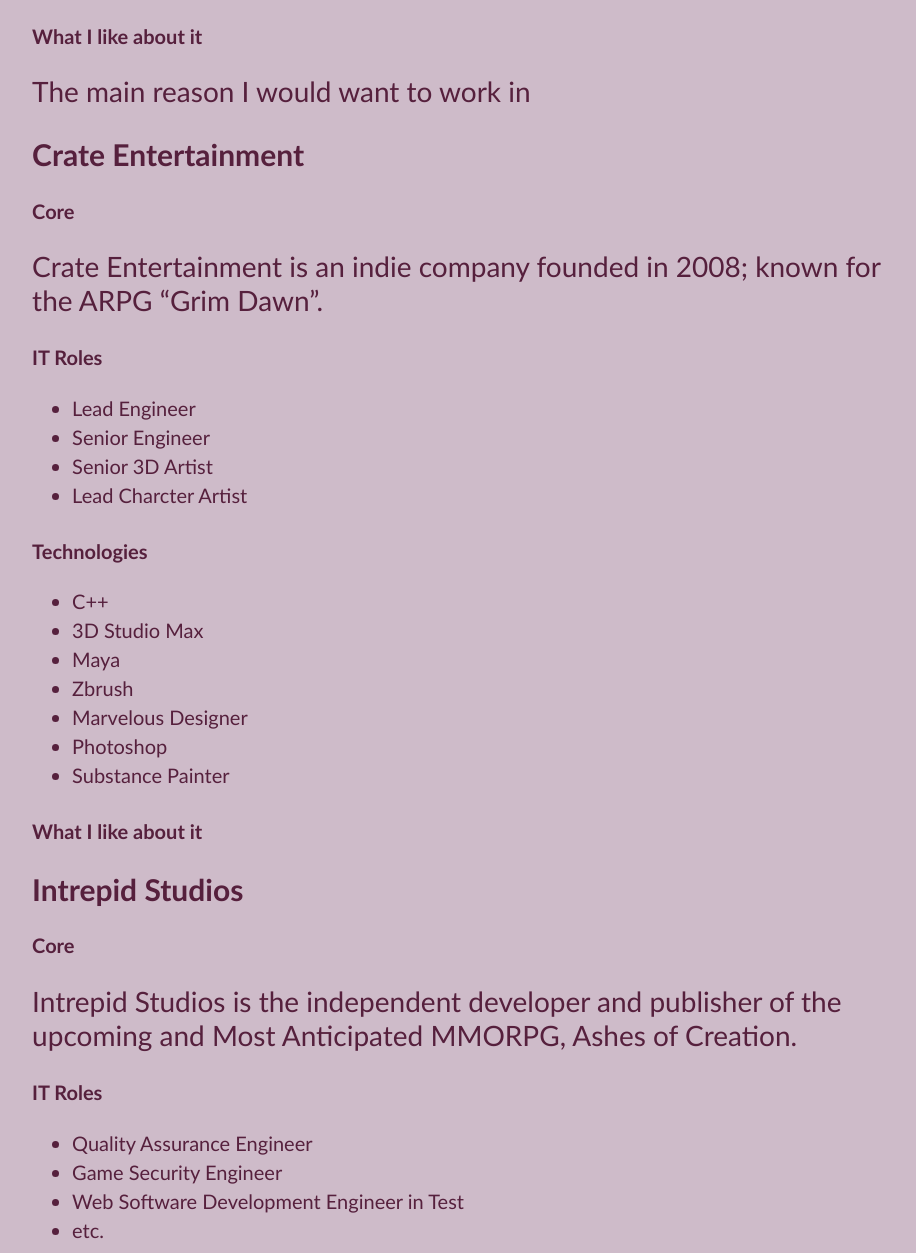
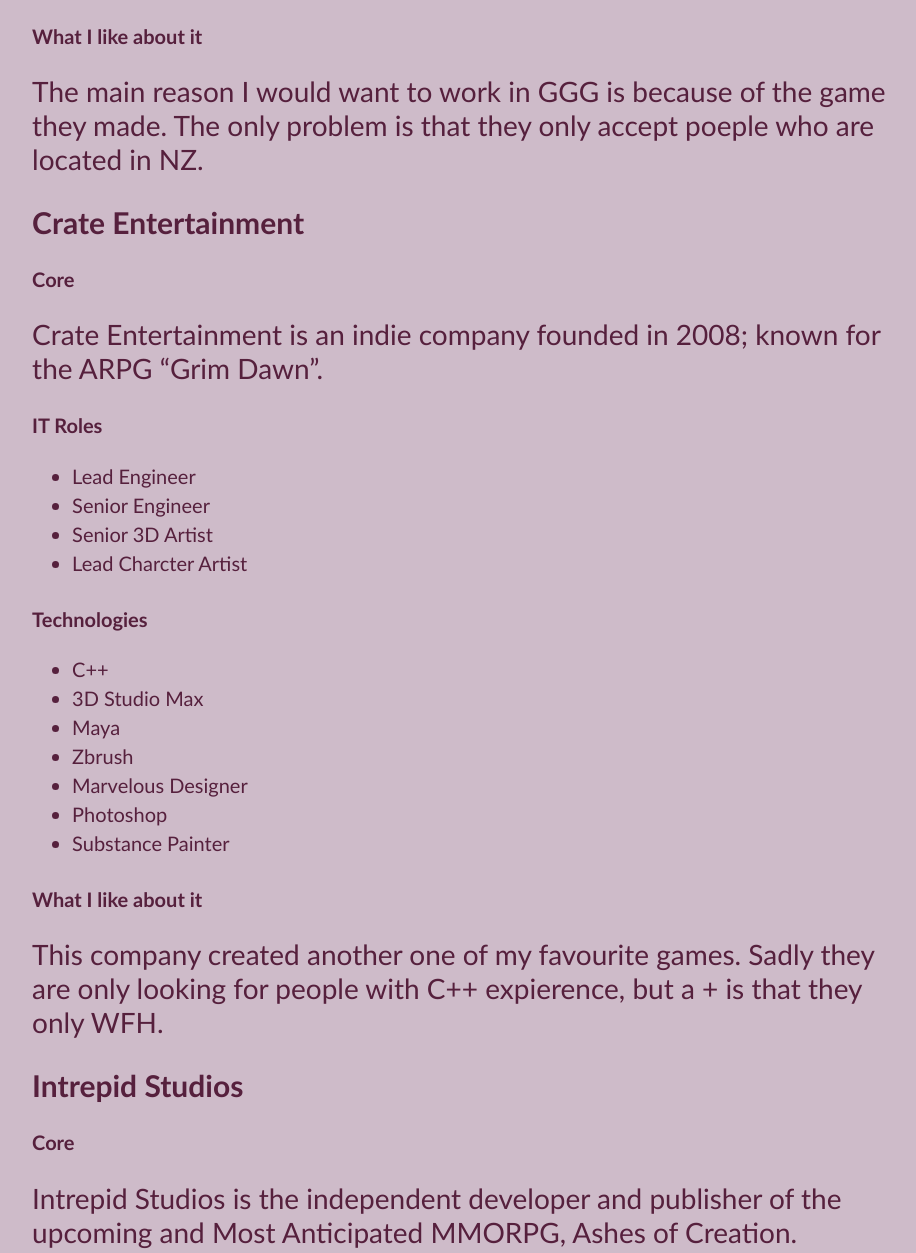
Before and after one commit to TonevS/TonevS.github.io, a plain HTML site: page blog-pages/companies.html in a window 1280 px wide. Shown: the part 1207-2460 px from the top of the page, without its empty margins (285-1201 px from the left). Drawn offline with Linux system fonts and the light colour scheme.

Commit message:
Version 0.06a

```diff
--- a/blog-pages/companies.html
+++ b/blog-pages/companies.html
@@ -74,7 +74,7 @@
                     <li>Path of Exile (bonus)</li>
                 </ul>
                 <h4>What I like about it</h4>
-                <p>The main reason I would want to work in</p>
+                <p>The main reason I would want to work in GGG is because of the game they made. The only problem is that they only accept poeple who are located in NZ.</p>
             </section>
             <section class="companies">
                 <h2>Crate Entertainment</h2>
@@ -98,7 +98,7 @@
                     <li>Substance Painter</li>
                 </ul>
                 <h4>What I like about it</h4>
-                <p></p>
+                <p>This company created another one of my favourite games. Sadly they are only looking for people with C++ expierence, but a + is that they only WFH.</p>
             </section>
             <section class="companies">
                 <h2>Intrepid Studios</h2>
@@ -123,7 +123,7 @@
                     <li>Elastic Search/AWS, Prometheus, Confluence</li>
                 </ul>
                 <h4>What I like about it</h4>
-                <p></p>
+                <p>As you've probably guessed it already I am a fan of any kind of ARPG/MMORPG. Intrepid Studios is currently developing a "WOW" killer. They have a lot of job postings for different roles, but are looking mainly for seniors.</p>
             </section>
         </article>
     </main>
```
